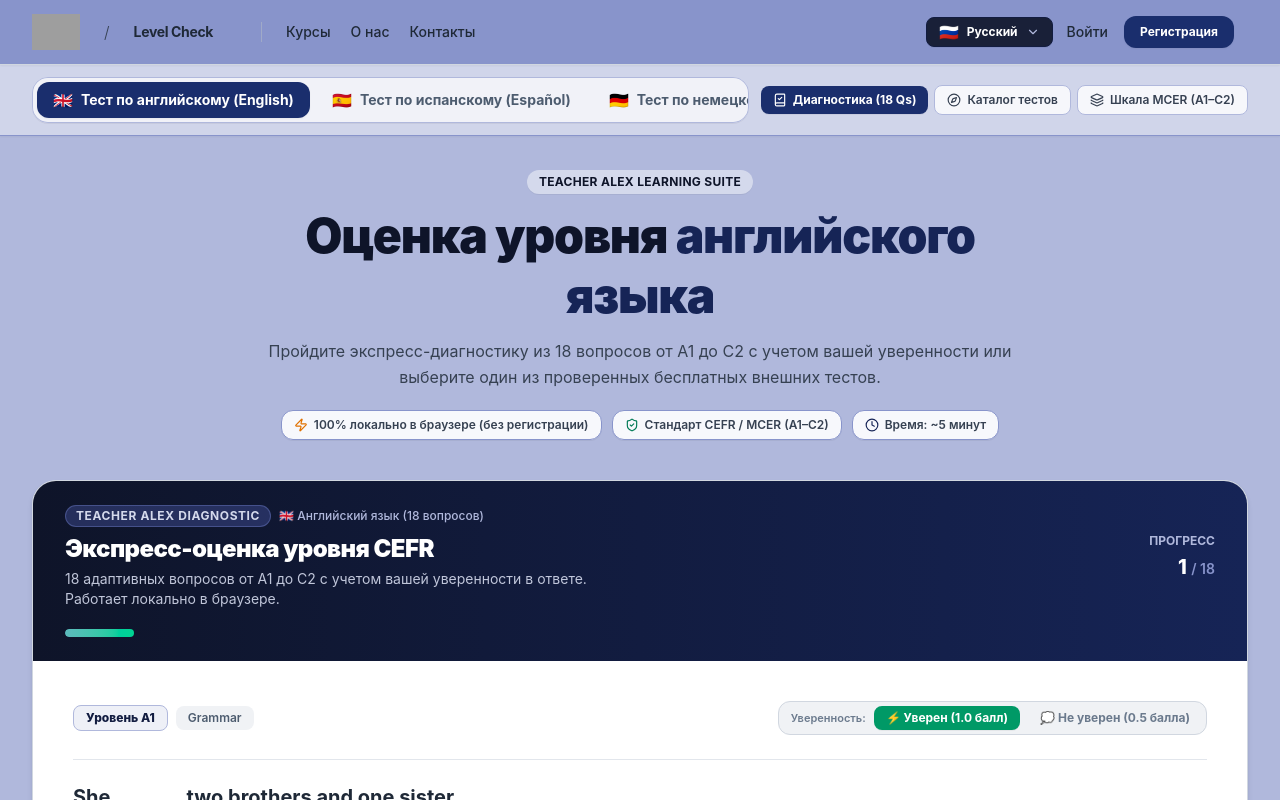
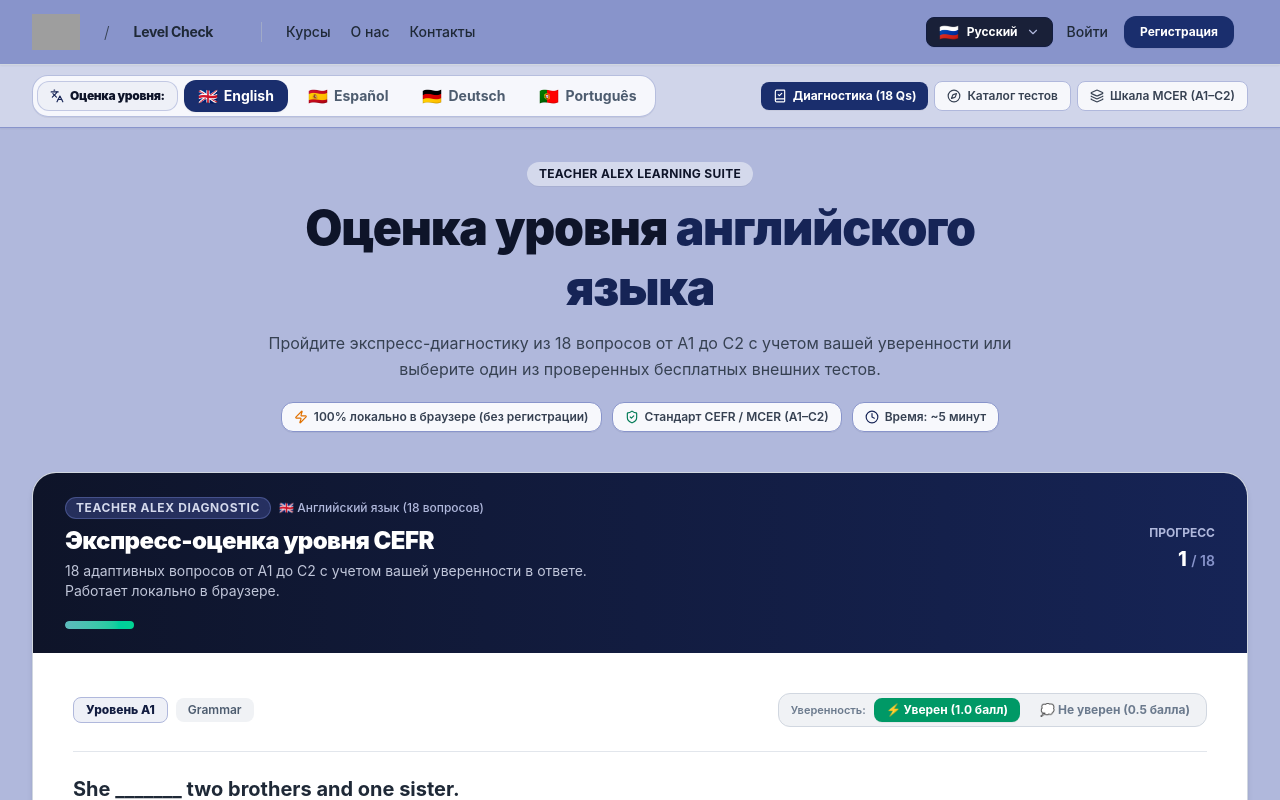
Before and after one commit to sibersky/level-check, a React (Vite) app: page / in a window 1280 px wide. Shown: the top 800 px of the page. Built offline with nearby package versions, Linux system fonts and the light colour scheme; grey boxes are pictures that could not be loaded.

Commit message:
refactor: compact language navigation with unified 'Placement & Level Check' label and sleek language pills

```diff
--- a/src/components/LanguageTabs.tsx
+++ b/src/components/LanguageTabs.tsx
@@ -1,6 +1,6 @@
 // src/components/LanguageTabs.tsx
 import React from 'react';
-import { BookCheck, Compass, Layers } from 'lucide-react';
+import { BookCheck, Compass, Layers, Languages } from 'lucide-react';
 
 export type TargetLanguage = 'en' | 'es' | 'de' | 'pt';
 
@@ -19,12 +19,10 @@ export const LanguageTabs: React.FC<LanguageTabsProps> = ({
   onSectionClick,
   currentLocale,
 }) => {
-  const tabTitlesByLocale = {
+  const configByLocale = {
     ru: {
-      en: { label: 'Тест по английскому (English)', shortLabel: 'English' },
-      es: { label: 'Тест по испанскому (Español)', shortLabel: 'Español' },
-      de: { label: 'Тест по немецкому (Deutsch)', shortLabel: 'Deutsch' },
-      pt: { label: 'Тест по португальскому (Português)', shortLabel: 'Português' },
+      categoryPrefix: 'Оценка уровня:',
+      shortCategoryPrefix: 'Язык:',
       pills: {
         quiz: 'Диагностика (18 Qs)',
         directory: 'Каталог тестов',
@@ -32,21 +30,17 @@ export const LanguageTabs: React.FC<LanguageTabsProps> = ({
       },
     },
     en: {
-      en: { label: 'English Placement & Level Check', shortLabel: 'English' },
-      es: { label: 'Spanish Placement & Level Check (Español)', shortLabel: 'Español' },
-      de: { label: 'German Placement & Level Check (Deutsch)', shortLabel: 'Deutsch' },
-      pt: { label: 'Portuguese Placement & Level Check (Português)', shortLabel: 'Português' },
+      categoryPrefix: 'Placement & Level Check:',
+      shortCategoryPrefix: 'Placement:',
       pills: {
         quiz: 'Diagnostic (18 Qs)',
         directory: 'Test Directory',
-        cefr: 'CEFR Framework (A1–C2)',
+        cefr: 'CEFR Scale (A1–C2)',
       },
     },
     es: {
-      en: { label: 'Prueba de nivel de inglés (English)', shortLabel: 'English' },
-      es: { label: 'Prueba de nivel de español (Español)', shortLabel: 'Español' },
-      de: { label: 'Prueba de nivel de alemán (Deutsch)', shortLabel: 'Deutsch' },
-      pt: { label: 'Prueba de nivel de portugués (Português)', shortLabel: 'Português' },
+      categoryPrefix: 'Prueba de nivel:',
+      shortCategoryPrefix: 'Idioma:',
       pills: {
         quiz: 'Diagnóstico (18 Qs)',
         directory: 'Directorio de Pruebas',
@@ -55,63 +49,50 @@ export const LanguageTabs: React.FC<LanguageTabsProps> = ({
     },
   }[currentLocale];
 
-  const languages: { code: TargetLanguage; label: string; shortLabel: string; flag: string }[] = [
-    {
-      code: 'en',
-      label: tabTitlesByLocale.en.label,
-      shortLabel: tabTitlesByLocale.en.shortLabel,
-      flag: '🇬🇧',
-    },
-    {
-      code: 'es',
-      label: tabTitlesByLocale.es.label,
-      shortLabel: tabTitlesByLocale.es.shortLabel,
-      flag: '🇪🇸',
-    },
-    {
-      code: 'de',
-      label: tabTitlesByLocale.de.label,
-      shortLabel: tabTitlesByLocale.de.shortLabel,
-      flag: '🇩🇪',
-    },
-    {
-      code: 'pt',
-      label: tabTitlesByLocale.pt.label,
-      shortLabel: tabTitlesByLocale.pt.shortLabel,
-      flag: '🇵🇹',
-    },
+  const targetLanguages: { code: TargetLanguage; name: string; flag: string }[] = [
+    { code: 'en', name: 'English', flag: '🇬🇧' },
+    { code: 'es', name: 'Español', flag: '🇪🇸' },
+    { code: 'de', name: 'Deutsch', flag: '🇩🇪' },
+    { code: 'pt', name: 'Português', flag: '🇵🇹' },
   ];
 
   return (
     <div className="sticky top-16 z-40 bg-[color:var(--color-brand-100)]/90 backdrop-blur-md border-b border-[color:var(--color-brand-300)] shadow-xs transition-all">
-      <div className="max-w-7xl mx-auto px-4 sm:px-6 lg:px-8 py-3">
-        <div className="flex flex-col lg:flex-row lg:items-center lg:justify-between gap-3">
-          {/* Main Language Switcher Tabs */}
-          <div className="flex items-center gap-1.5 p-1 rounded-2xl bg-white/70 border border-brand-200 shadow-2xs overflow-x-auto no-scrollbar">
-            {languages.map((lang) => {
+      <div className="max-w-7xl mx-auto px-4 sm:px-6 lg:px-8 py-2.5">
+        <div className="flex flex-col lg:flex-row lg:items-center lg:justify-between gap-2.5">
+          {/* Main Language Switcher: "Placement & Level Check" header label + compact language buttons */}
+          <div className="flex items-center gap-1 sm:gap-1.5 p-1 rounded-2xl bg-white/80 border border-brand-200/90 shadow-2xs overflow-x-auto no-scrollbar">
+            {/* Header / Context Badge */}
+            <div className="flex items-center gap-1.5 px-3 py-1.5 rounded-xl bg-brand-50 text-brand-900 border border-brand-200/70 text-xs font-black tracking-tight shrink-0 select-none">
+              <Languages className="w-3.5 h-3.5 text-brand-700 shrink-0" />
+              <span className="hidden sm:inline">{configByLocale.categoryPrefix}</span>
+              <span className="sm:hidden">{configByLocale.shortCategoryPrefix}</span>
+            </div>
+
+            {/* Compact Language Selector Buttons */}
+            {targetLanguages.map((lang) => {
               const isSelected = currentLanguage === lang.code;
               return (
                 <button
                   key={lang.code}
                   type="button"
                   onClick={() => onLanguageChange(lang.code)}
-                  className={`flex items-center gap-2 px-3.5 sm:px-4 py-2 rounded-xl text-xs sm:text-sm font-bold transition-all cursor-pointer whitespace-nowrap shrink-0 ${
+                  className={`flex items-center gap-1.5 px-3 sm:px-3.5 py-1.5 rounded-xl text-xs sm:text-sm font-bold transition-all cursor-pointer whitespace-nowrap shrink-0 ${
                     isSelected
                       ? 'bg-brand-600 text-white shadow-xs'
-                      : 'text-neutral-700 hover:text-brand-900 hover:bg-white/60'
+                      : 'text-neutral-700 hover:text-brand-900 hover:bg-brand-100/60'
                   }`}
                   aria-pressed={isSelected}
                 >
                   <span className="text-base leading-none select-none">{lang.flag}</span>
-                  <span className="hidden md:inline">{lang.label}</span>
-                  <span className="md:hidden">{lang.shortLabel}</span>
+                  <span>{lang.name}</span>
                 </button>
               );
             })}
           </div>
 
           {/* Sub-Section Jump Pills */}
-          <div className="flex items-center gap-1.5 overflow-x-auto pb-1 lg:pb-0 text-xs font-semibold no-scrollbar shrink-0">
+          <div className="flex items-center gap-1.5 overflow-x-auto pb-0.5 lg:pb-0 text-xs font-semibold no-scrollbar shrink-0">
             <button
               type="button"
               onClick={() => onSectionClick('quick-quiz')}
@@ -122,7 +103,7 @@ export const LanguageTabs: React.FC<LanguageTabsProps> = ({
               }`}
             >
               <BookCheck className="w-3.5 h-3.5" />
-              <span>{tabTitlesByLocale.pills.quiz}</span>
+              <span>{configByLocale.pills.quiz}</span>
             </button>
 
             <button
@@ -135,7 +116,7 @@ export const LanguageTabs: React.FC<LanguageTabsProps> = ({
               }`}
             >
               <Compass className="w-3.5 h-3.5" />
-              <span>{tabTitlesByLocale.pills.directory}</span>
+              <span>{configByLocale.pills.directory}</span>
             </button>
 
             <button
@@ -148,7 +129,7 @@ export const LanguageTabs: React.FC<LanguageTabsProps> = ({
               }`}
             >
               <Layers className="w-3.5 h-3.5" />
-              <span>{tabTitlesByLocale.pills.cefr}</span>
+              <span>{configByLocale.pills.cefr}</span>
             </button>
           </div>
         </div>
```
